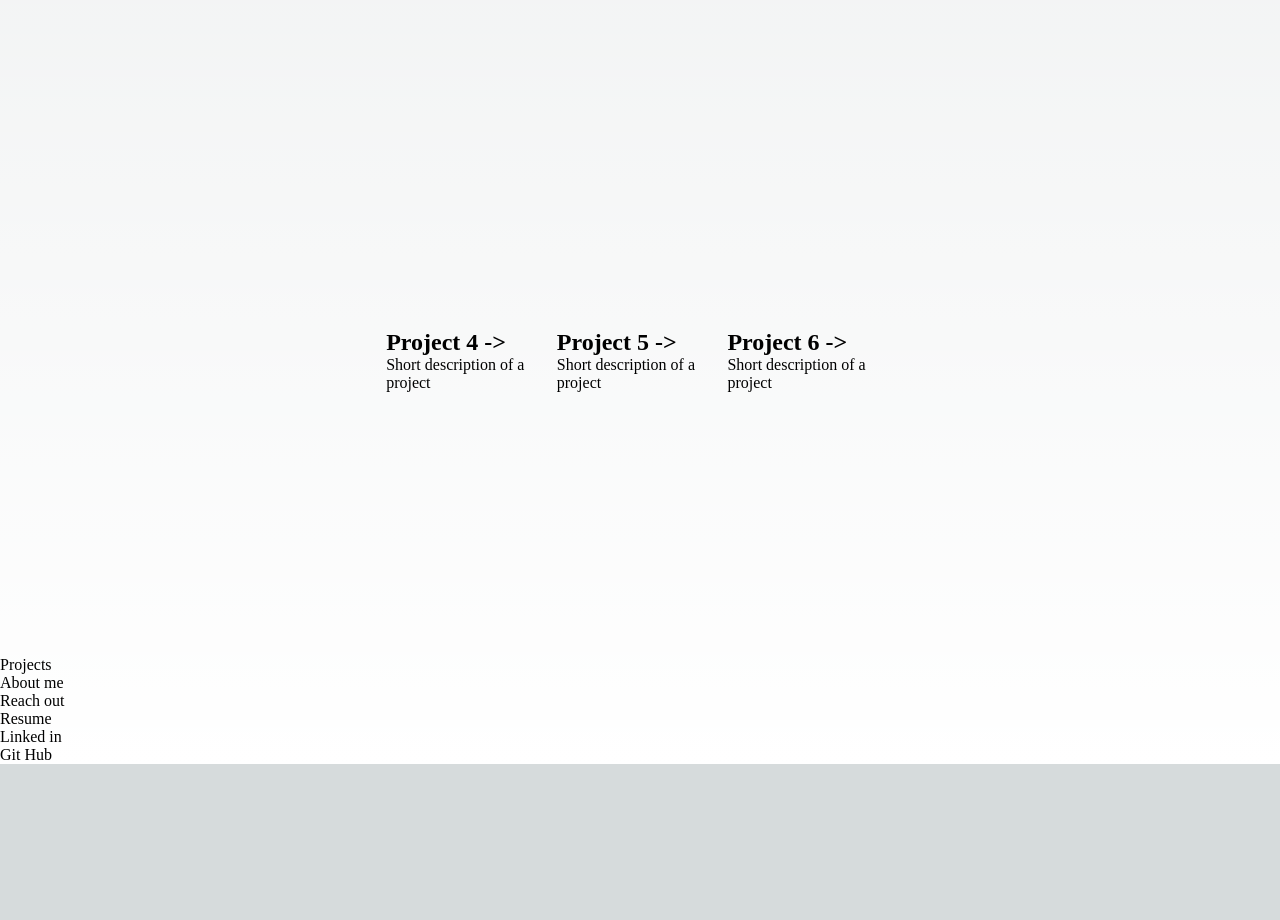
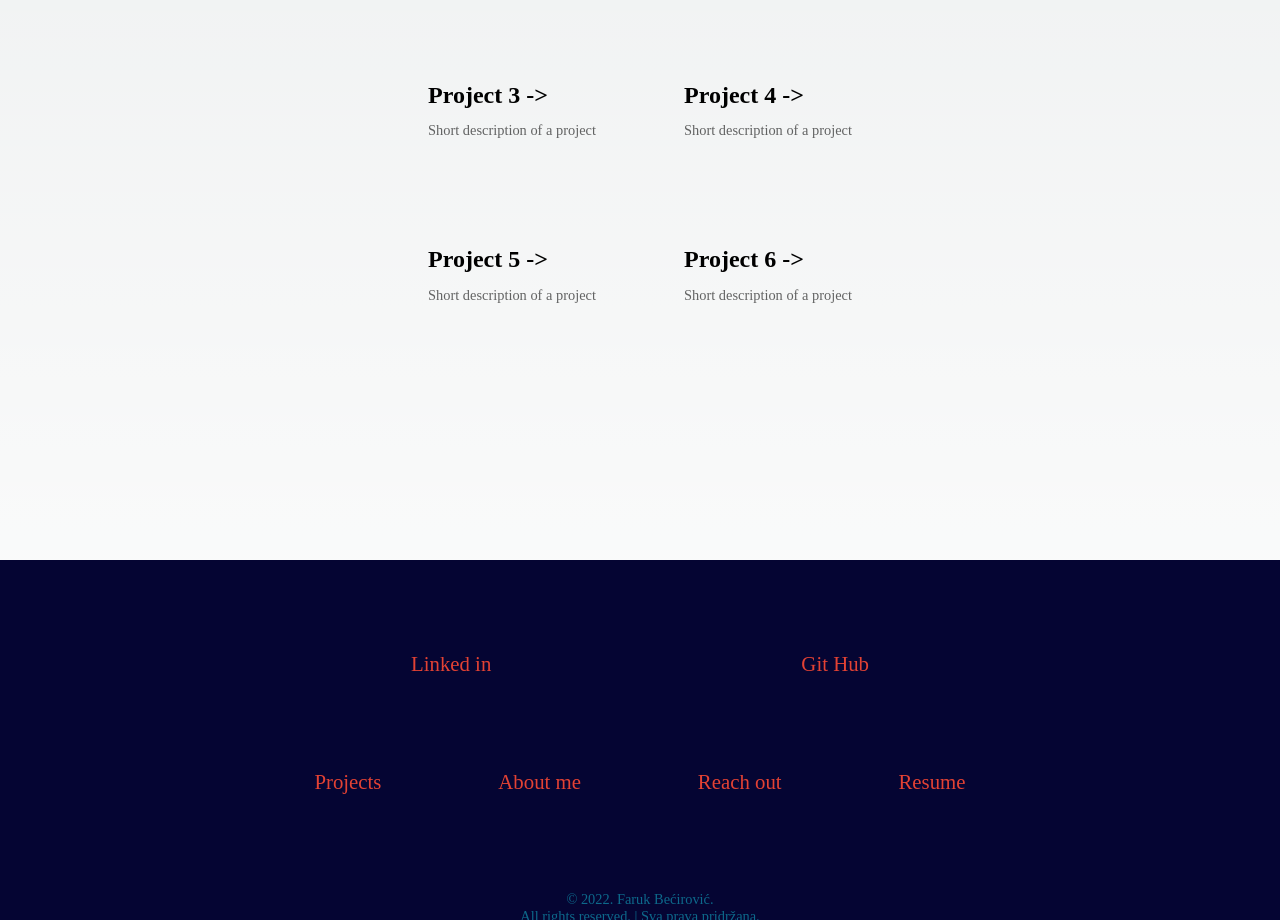
Before and after one commit to faruk-becirovic/faruk, a Next.js app: page / in a window 1280 px wide. Shown: the part 1840-2760 px from the top of the page. Before the commit the page ends 2604 px from the top, so only its background shows below. Built offline with nearby package versions, Linux system fonts and the light colour scheme.

Commit message:
Added links

```diff
--- a/components/about.tsx
+++ b/components/about.tsx
@@ -1,8 +1,9 @@
+import Link from 'next/link';
 import styles from '../styles/Home.module.css'
 
-export default function About() {
+export default function About(props) {
     return (
-        <div className={styles.about}>
+        <div className={styles.about} id={props.id}>
             <div className={styles.aboutText}>
                 <p>
                     My name is Faruk Becirovic. I currently live in
@@ -15,7 +16,8 @@ export default function About() {
                 <p>
                     Currently, I am a student at the Faulty of
                     Engineering and Natural Sciences of the
-                    The International University of Sarajevo. I study
+                    The International University of Sarajevo.
+                    I study
                     Software Engineering, which is something I was
                     interested in for years. I am currently in my
                     final year of studies.
@@ -48,7 +50,7 @@ export default function About() {
                 </p>
             </div>
             <div className={styles.aboutButton}>
-                <a><p>Résumé</p></a>
+                <Link href="/resume"><p>Résumé</p></Link>
             </div>
         </div>
     );
--- a/components/footer.tsx
+++ b/components/footer.tsx
@@ -1,17 +1,54 @@
+import Link from 'next/link';
+import styles from '../styles/Home.module.css';
 
 export default function Footer() {
+    let linkedin: string = "https://www.linkedin.com/in/faruk-becirovic-57b7101a0/";
+    let github: string = "https://github.com/faruk-becirovic";
+
     return (
-        <div>
-            <ul>
-                <li><a><p>Projects</p></a></li>
-                <li><a><p>About me</p></a></li>
-                <li><a><p>Reach out</p></a></li>
-                <li><a><p>Resume</p></a></li>
+        <div className={styles.footer}>
+            <ul className={styles.outpage}>
+                <li>
+                    <Link href={linkedin}>
+                        <p>Linked in</p>
+                    </Link>
+                </li>
+                <li>
+                    <Link href={github}>
+                        <p>Git Hub</p>
+                    </Link>
+                </li>
             </ul>
-            <ul>
-                <li><a><p>Linked in</p></a></li>
-                <li><a><p>Git Hub</p></a></li>
+            <ul className={styles.onpage}>
+                <li>
+                    <Link href={"/#projects"}>
+                        <p>Projects</p>
+                    </Link>
+                </li>
+                <li>
+                    <Link href={"/#about"}>
+                        <p>About me</p>
+                    </Link>
+                </li>
+                <li>
+                    <Link href={"https://www.typescriptlang.org/docs/handbook/2/everyday-types.html"}>
+                        <p>Reach out</p>
+                    </Link>
+                </li>
+                <li>
+                    <Link href={"https://www.typescriptlang.org/docs/handbook/2/everyday-types.html"}>
+                        <p>Resume</p>
+                    </Link>
+                </li>
             </ul>
+            <div className={styles.notice}>
+                <p>
+                    &copy; 2022. Faruk Bećirović.
+                </p>
+                <p>
+                    All rights reserved. | Sva prava pridržana.
+                </p>
+            </div>
         </div>
     );
 }
--- a/components/landing.tsx
+++ b/components/landing.tsx
@@ -1,17 +1,18 @@
+import Link from 'next/link';
 import styles from '../styles/Home.module.css'
 
 export default function Landing(props) {
     return (
-        <div className={props.className}>
+        <div className={props.className} id={props.id}>
             <div className={styles.landingText}>
                 <h1 className={props.text}>Hello, World!</h1>
                 <h1 className={props.text}>My name is Faruk Becirovic</h1>
                 <h2 className={props.text}>I am an experienced Data Analyst and Software Engineer</h2>
             </div>
             <div className={styles.landingLinks}>
-                <a><p>Projects </p></a>
-                <a><p>About me</p></a>
-                <a><p>Reach out</p></a>
+                <Link href="/#projects"><p>Projects </p></Link>
+                <Link href="/#about"><p>About me</p></Link>
+                <Link href="/#contact"><p>Reach out</p></Link>
             </div>
         </div>
     );
--- a/components/navbar.tsx
+++ b/components/navbar.tsx
@@ -1,10 +1,11 @@
 import Image from 'next/image';
+import Link from 'next/link';
 import styles from '../styles/Home.module.css';
 import profileImage from '../public/IMG_1515.jpg';
 
 export default function Navigation(props) {
     return (
-        <div className={props.className}>
+        <div className={styles.navigation}>
             <div className={styles.navHeader}>
                 <Image
                     src={profileImage}
@@ -14,9 +15,9 @@ export default function Navigation(props) {
                 <p>Faruk <br /> Becirovic </p>
             </div>
             <div className={styles.navLinks}>
-                <a><p>Projects </p></a>
-                <a><p>About me</p></a>
-                <a><p>Reach out</p></a>
+                <Link href="/#projects"><p>Projects </p></Link>
+                <Link href="/#about"><p>About me</p></Link>
+                <Link href="/#contact"><p>Reach out</p></Link>
             </div>
         </div>
     );
--- a/components/project.tsx
+++ b/components/project.tsx
@@ -1,10 +1,10 @@
-import styles from '../styles/Home.module.css';
+import Link from "next/link";
 
 export default function Project(props) {
 
     return (
-        <div className={styles.project}>
-            <a
+        <Link
+            className={props.className}
             href={props.link}
             target="_blank"
             rel="noopener noreferrer"
@@ -15,9 +15,6 @@ export default function Project(props) {
             <p className={props.descStyle}>
                 {props.projectDesc}
             </p>
-            </a>
-        </div>
-
-
+        </Link>
     );
 }
--- a/components/projects.tsx
+++ b/components/projects.tsx
@@ -2,31 +2,45 @@ import Project from '../components/project';
 
 export default function Projects(props) {
     return (
-        <div className={props.className}>
+        <div className={props.className} id={props.id}>
+            <div className={props.cards}>
                 <Project
+                    className={props.card}
                     projectTitle="Project 1"
                     projectDesc="Short description of a project"
+                    link="https://github.com/faruk-becirovic?tab=repositories"
                 />
                 <Project
+                    className={props.card}
                     projectTitle="Project 2"
                     projectDesc="Short description of a project"
+                    link="https://github.com/faruk-becirovic?tab=repositories"
                 />
                 <Project
+                    className={props.card}
                     projectTitle="Project 3"
                     projectDesc="Short description of a project"
+                    link="https://github.com/faruk-becirovic?tab=repositories"
                 />
                 <Project
+                    className={props.card}
                     projectTitle="Project 4"
                     projectDesc="Short description of a project"
+                    link="https://github.com/faruk-becirovic?tab=repositories"
                 />
                 <Project
+                    className={props.card}
                     projectTitle="Project 5"
                     projectDesc="Short description of a project"
+                    link="https://github.com/faruk-becirovic?tab=repositories"
                 />
                 <Project
+                    className={props.card}
                     projectTitle="Project 6"
                     projectDesc="Short description of a project"
+                    link="https://github.com/faruk-becirovic?tab=repositories"
                 />
+            </div>
         </div>
     );
 }
--- a/pages/index.tsx
+++ b/pages/index.tsx
@@ -24,10 +24,16 @@ export default function Home() {
             <Navigation className={styles.navigation} />
             <main className={styles.main}>
                 <Landing
+                    id="home"
                     className={styles.landing}
                     text={inter.className} />
-                <About />
-                <Projects className={styles.projects} />
+                <About id="about" />
+                <Projects
+                    id="projects"
+                    className={styles.projectsSection}
+                    cards={styles.projects}
+                    card={styles.card}
+                />
             </main>
             <Footer />
         </>
--- a/styles/Home.module.css
+++ b/styles/Home.module.css
@@ -89,9 +89,15 @@
     line-height: 40px;
 }
 
-.projects{
-    min-height: 100vh;
+.projectsSection{
+    height: 88vh;
     width: 40vw;
+}
+
+.projects {
+    position: relative;
+    top: 15%;
+    height: 70%;
     display: flex;
     align-items: center;
     justify-content:space-around;
@@ -138,6 +144,42 @@
     font-size: 2rem;
     text-align: center;
     line-height: 45px;
+}
+
+.footer {
+    min-height: 45vh;
+    background: #050533; /*alt #08313a */
+    display: flex;
+    flex-direction: column;
+    justify-content: space-around;
+    padding: 3.5%;
+}
+
+.footer ul {
+    margin: auto;
+    width: 60vw;
+    list-style-type: none;
+    display: flex;
+    flex-direction: row;
+    justify-content: space-around;
+}
+
+.footer p {
+    font-size: 1.3rem;
+    color: #e34234;
+}
+
+.footer a:hover {
+    color: #e34234;
+    text-decoration: underline;
+}
+
+.notice p {
+    position: relative;
+    top: 50px;
+    color: #0d698b;
+    text-align: center;
+    font-size: 0.9rem;
 }
 
 
```
Lines whose indentation alone changed are shown as unchanged.
